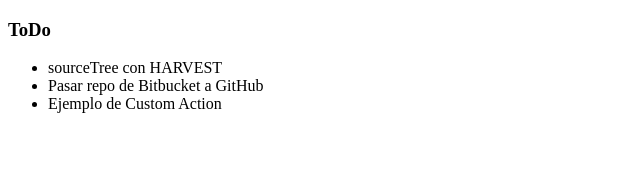
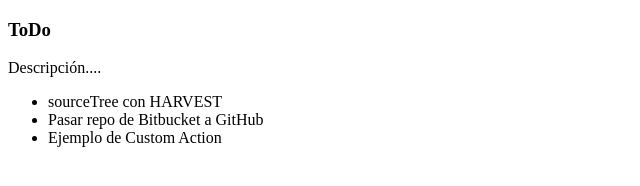
Before and after one commit to fernandopr/repo-1, a plain HTML site: page index.html in a window 1280 px wide. Shown: the whole page, without its empty margins (0-640 px from the left). Drawn offline with Linux system fonts and the light colour scheme.

Commit message:
Commint 1

```diff
--- a/index.html
+++ b/index.html
@@ -6,7 +6,7 @@
 </head>
 <body>
 <h3>ToDo</h3>
-
+<p>Descripción....</p>
 <ul>
 	<li>sourceTree con HARVEST</li>
 	<li>Pasar repo de Bitbucket a GitHub</li>
```
